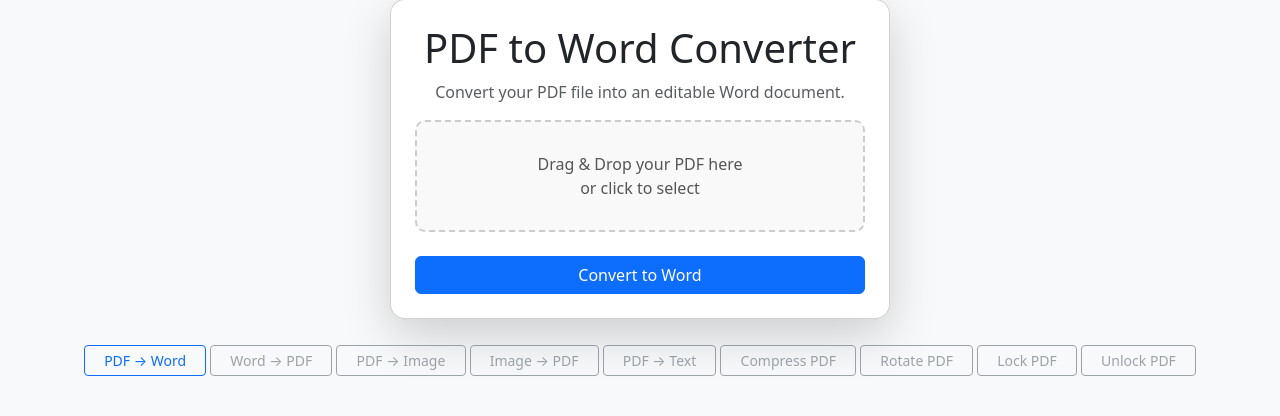
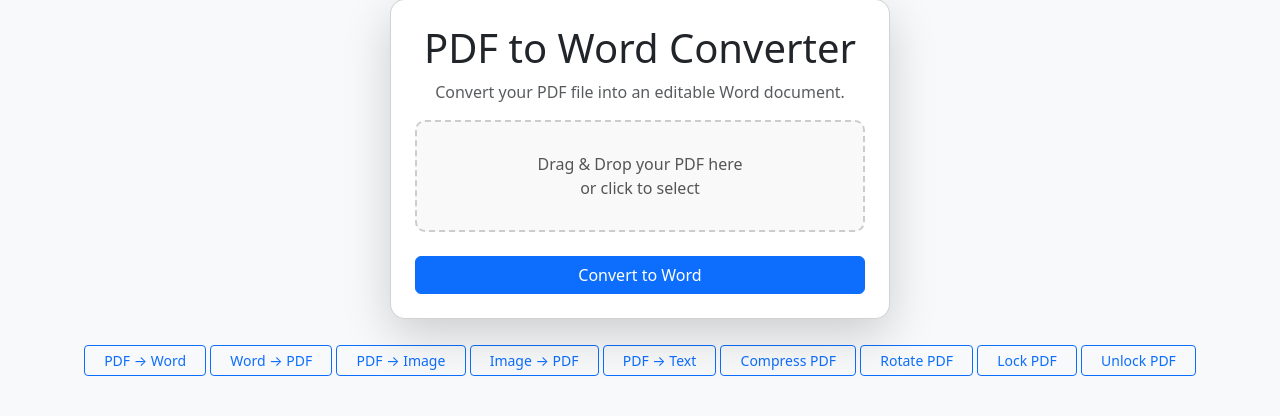
Before and after one commit to matthewmammoliti1234-hue/PDF-PROJECT, a Flask app: page /pdf-to-word in a window 1280 px wide. Shown: the part 212-628 px from the top of the page. Run offline with Flask 3, Linux system fonts and the light colour scheme; some libraries are stand-ins or nearby versions.

Commit message:
Update tool menu links in pdf_to_word.html

```diff
--- a/templates/pdf_to_word.html
+++ b/templates/pdf_to_word.html
@@ -58,18 +58,18 @@
         </form>
     </div>
 
-    <!-- Tool Menu BELOW the main card -->
-    <div class="tool-menu d-flex flex-wrap justify-content-center mt-4">
-        <a href="/pdf-to-word" class="btn btn-outline-primary btn-sm">PDF → Word</a>
-        <a href="#" class="btn btn-outline-secondary btn-sm disabled">Word → PDF</a>
-        <a href="#" class="btn btn-outline-secondary btn-sm disabled">PDF → Image</a>
-        <a href="#" class="btn btn-outline-secondary btn-sm disabled">Image → PDF</a>
-        <a href="#" class="btn btn-outline-secondary btn-sm disabled">PDF → Text</a>
-        <a href="#" class="btn btn-outline-secondary btn-sm disabled">Compress PDF</a>
-        <a href="#" class="btn btn-outline-secondary btn-sm disabled">Rotate PDF</a>
-        <a href="#" class="btn btn-outline-secondary btn-sm disabled">Lock PDF</a>
-        <a href="#" class="btn btn-outline-secondary btn-sm disabled">Unlock PDF</a>
-    </div>
+  <!-- Tool Menu BELOW the main card -->
+<div class="tool-menu d-flex flex-wrap justify-content-center mt-4">
+    <a href="/pdf-to-word" class="btn btn-outline-primary btn-sm">PDF → Word</a>
+    <a href="/word-to-pdf" class="btn btn-outline-primary btn-sm">Word → PDF</a>
+    <a href="/pdf-to-image" class="btn btn-outline-primary btn-sm">PDF → Image</a>
+    <a href="/image-to-pdf" class="btn btn-outline-primary btn-sm">Image → PDF</a>
+    <a href="/pdf-to-text" class="btn btn-outline-primary btn-sm">PDF → Text</a>
+    <a href="/compress" class="btn btn-outline-primary btn-sm">Compress PDF</a>
+    <a href="/rotate" class="btn btn-outline-primary btn-sm">Rotate PDF</a>
+    <a href="/lock-pdf" class="btn btn-outline-primary btn-sm">Lock PDF</a>
+    <a href="/unlock-pdf" class="btn btn-outline-primary btn-sm">Unlock PDF</a>
+</div>
 </div>
 
 <script>
```
